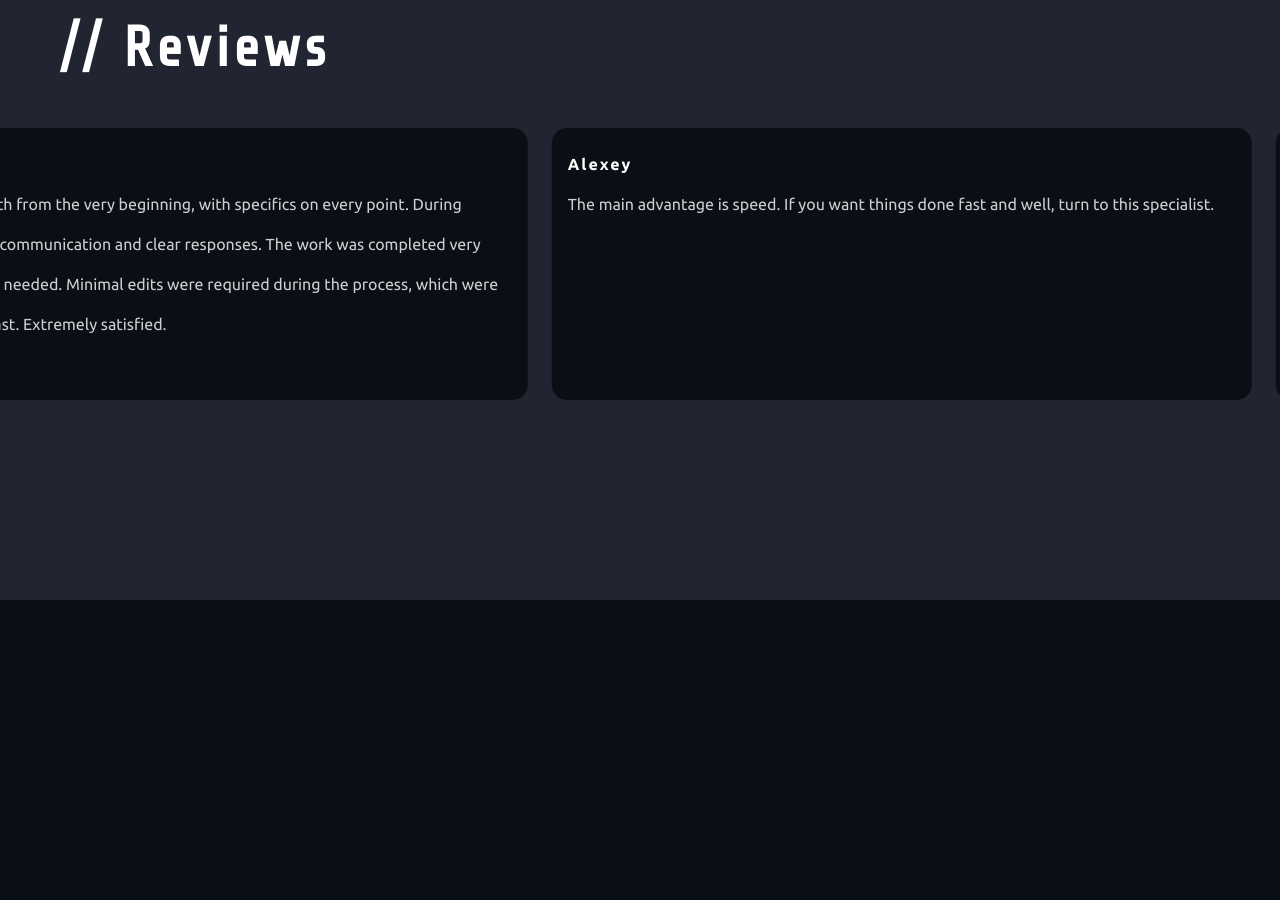
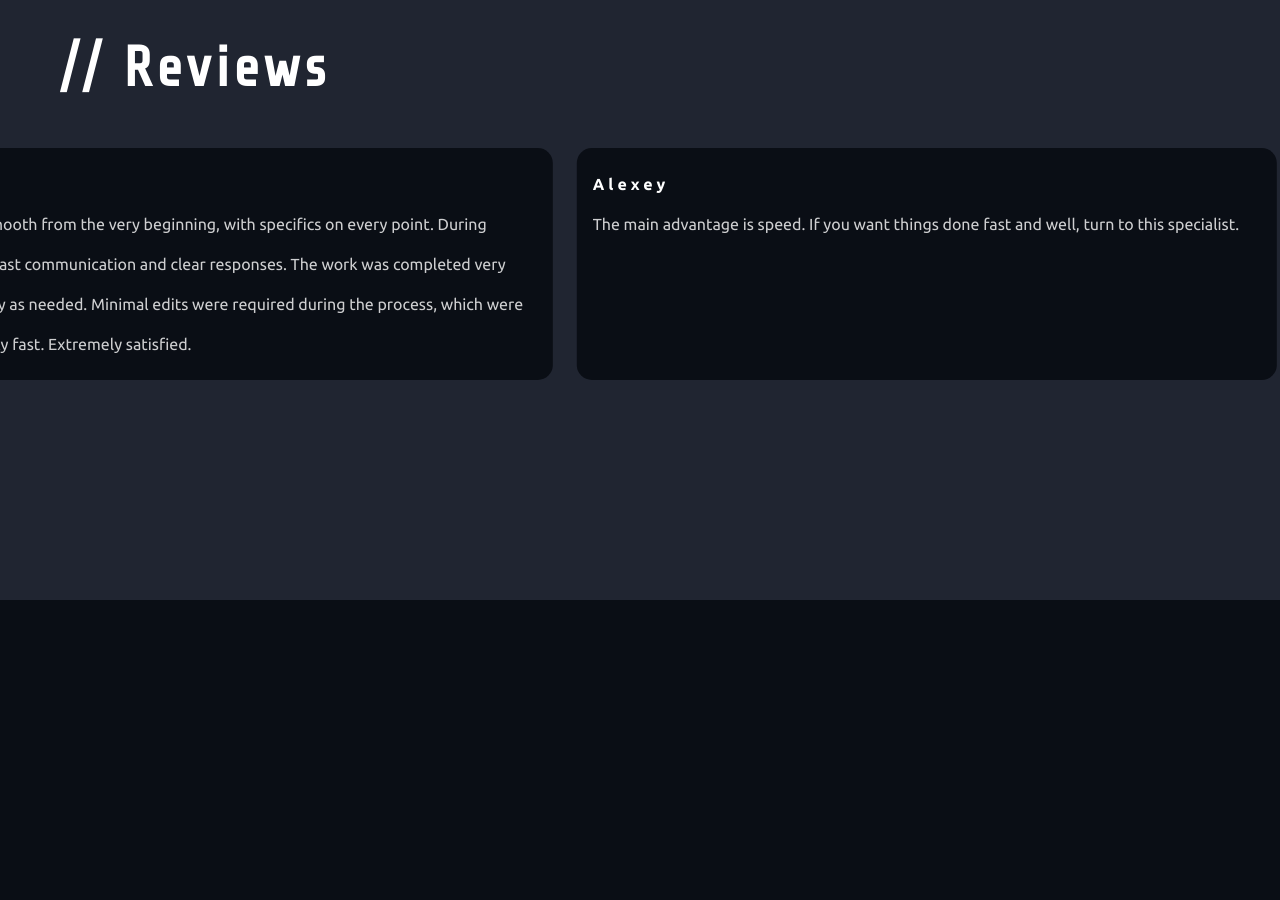
Before and after one commit to Nighty3098/Portfolio, a React (Create React App) app: page / in a window 1280 px wide. Shown: the part 1920-2820 px from the top of the page. Built offline with nearby package versions, Linux system fonts and the light colour scheme.

Commit message:
Fixed reviews block

```diff
--- a/src/components/reviews.tsx
+++ b/src/components/reviews.tsx
@@ -1,5 +1,4 @@
-import React from "react";
-import { motion, useAnimation } from "framer-motion";
+import { motion } from "framer-motion";
 
 type Review = {
     id: number;
@@ -57,15 +56,16 @@ function ReviewCard({ review }: { review: Review }) {
     return (
         <motion.div
             className="review-card"
+            title={review.text}
         >
-            <p style={{ fontWeight: "bold", letterSpacing: "2px" }}>{review.name}</p>
-            <p style={{ opacity: "0.8" }}>{review.text}</p>
+            <p style={{ fontWeight: "bold", letterSpacing: "4px" }}>{review.name}</p>
+            <p style={{ opacity: "0.8", display: "-webkit-box", WebkitLineClamp: 4, WebkitBoxOrient: "vertical", overflow: "hidden", textOverflow: "ellipsis", whiteSpace: "normal" }}>{review.text}</p>
         </motion.div>
     );
 }
 
 function Reviews() {
-    const duration = 40;
+    const duration = 50;
 
     return (
         <div
```
